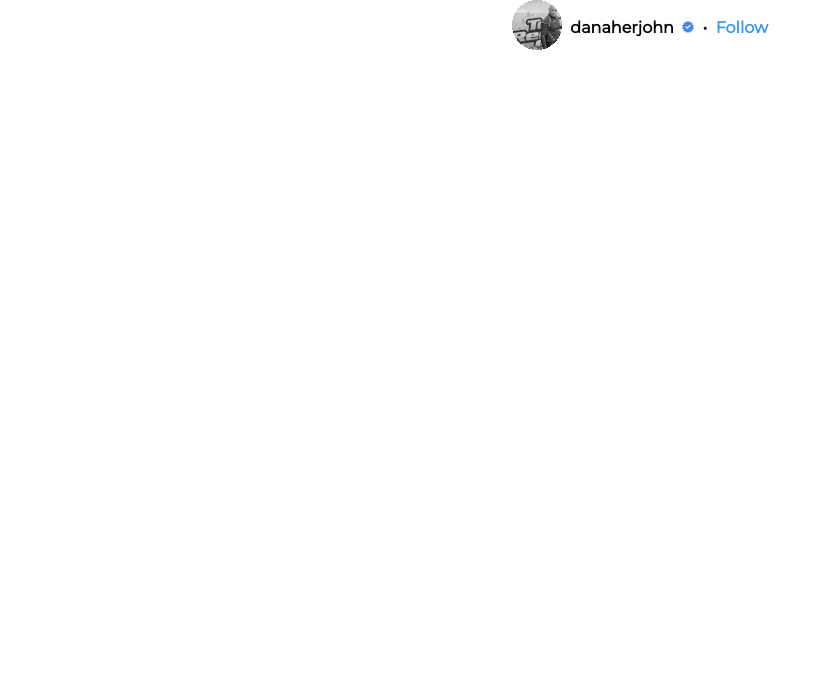
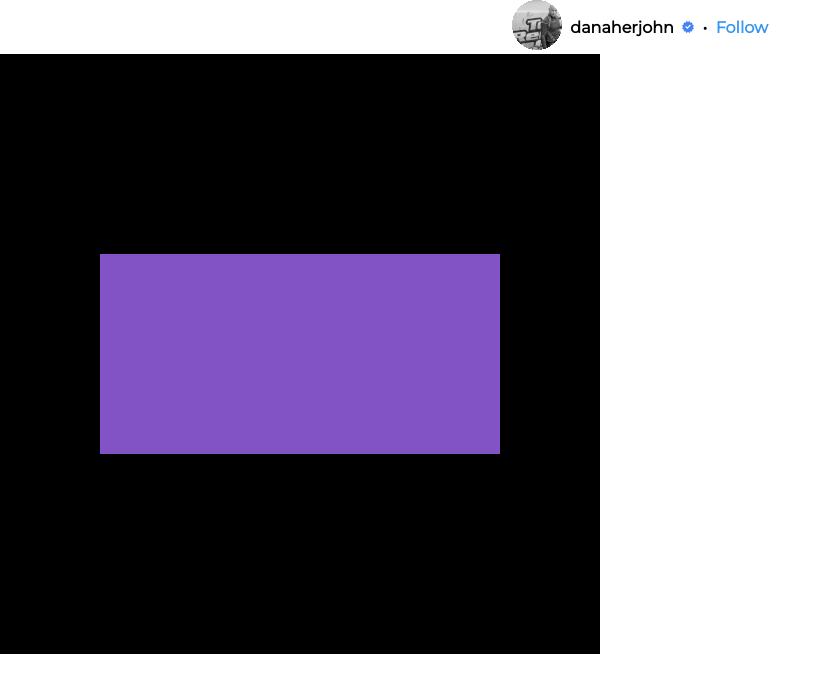
Before and after one commit to SpencerWhitehead7/markov-danaher-quotes-site, a website: page fakeInsta.html in a window 1280 px wide. Shown: the whole page, without its empty margins (0-832 px from the left). Drawn offline with Linux system fonts and the light colour scheme.

Commit message:
feat: background for images

```diff
--- a/client/style.css
+++ b/client/style.css
@@ -98,3 +98,11 @@ footer {
   width: 100%;
   margin-bottom: 20px;
 }
+
+/* Fake Instagram tile styles */
+
+#black-filler {
+  background-color: black;
+  width: 600px;
+  height: 600px;
+}
--- a/fakeInsta.html
+++ b/fakeInsta.html
@@ -19,6 +19,14 @@
         <b>&nbsp;&nbsp;•&nbsp;&nbsp;</b>
         <b style="color:#3897f0;">Follow</b>
     </header>
+    <div>
+      <div class="center-wrapper" id="black-filler">
+        <!-- <img src="200x200.png" alt="test" id="photo"/> -->
+        <img src="400x200.png" alt="test" id="photo"/>
+        <!-- <img src="200x400.png" alt="test" id="photo"/> -->
+        <!-- <img src="700x700.png" alt="test" id="photo"/> -->
+      </div>
+    </div>
   </article>
 
 </body>
```
Also changed, not shown: 200x200.png (added), 200x400.png (added), 400x200.png (added), 700x700.png (added).
